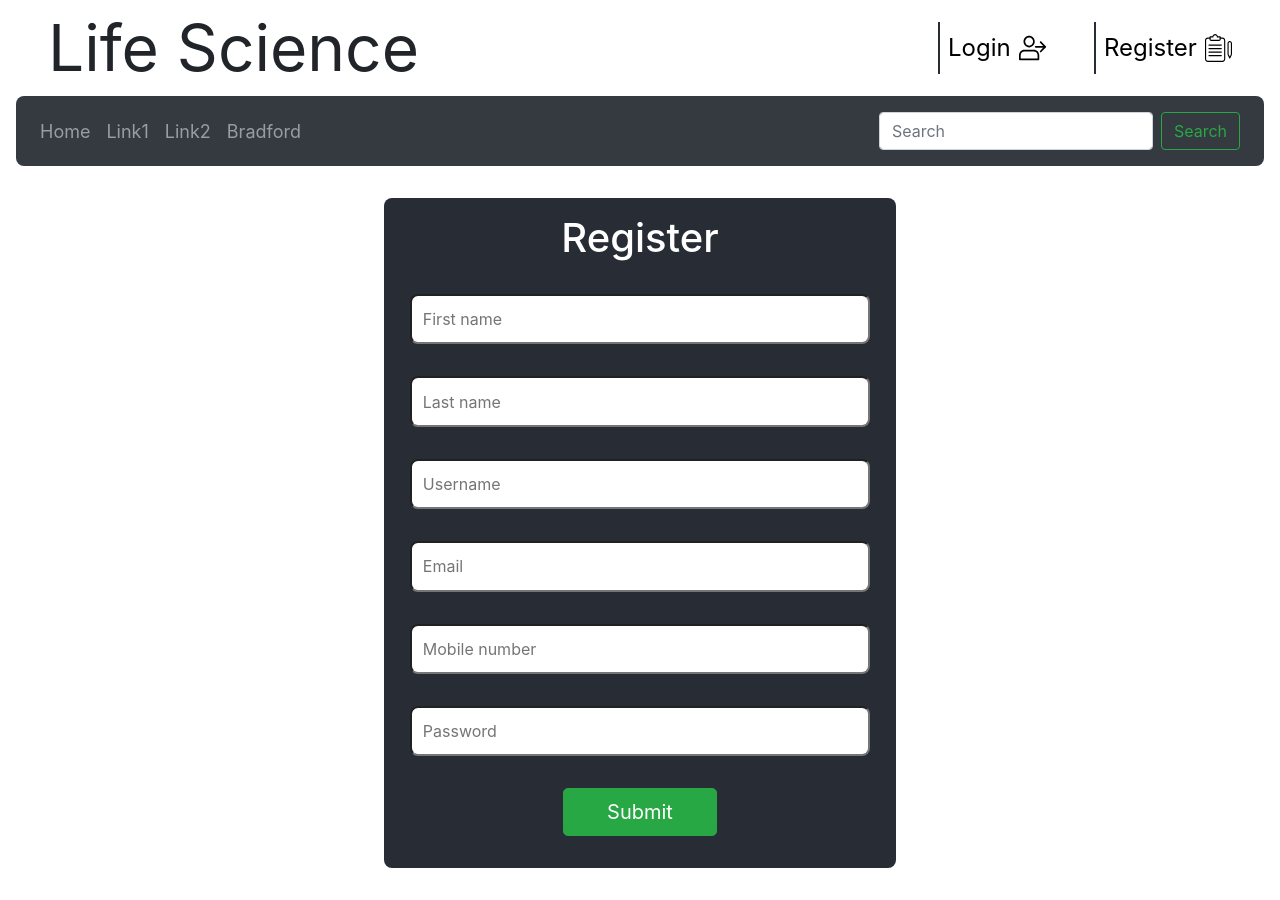
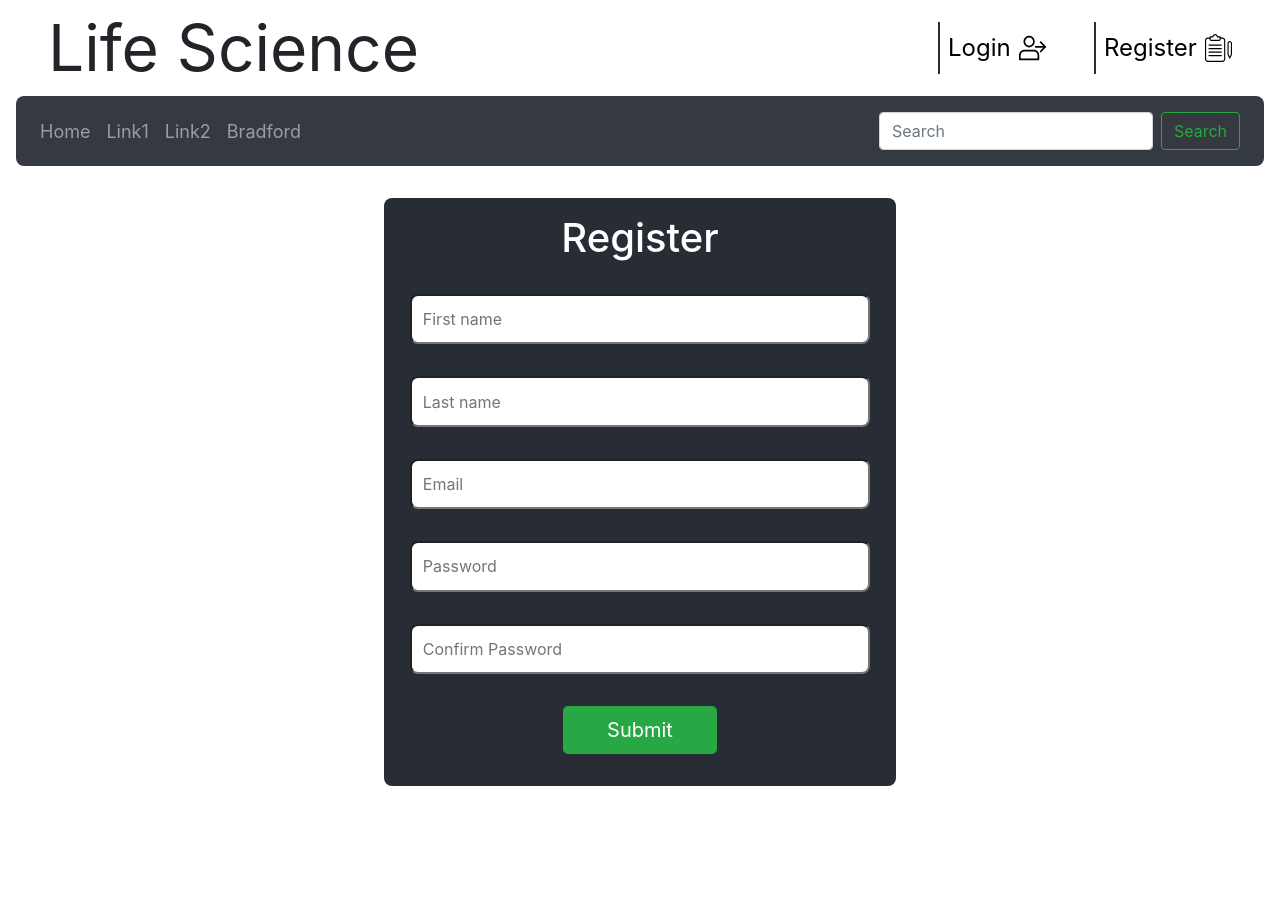
Before and after one commit to Life-Science-Project/LifeScience, a React (Create React App) app in the folder frontend/: page /register in a window 1280 px wide. After the commit the page ends 818 px from the top, so only its background shows below. Built offline with nearby package versions, Linux system fonts and the light colour scheme.

Commit message:
Auth fixes for production

```diff
--- a/frontend/src/components/Login/login.js
+++ b/frontend/src/components/Login/login.js
@@ -3,16 +3,20 @@ import {useForm} from 'react-hook-form';
 import '../Register/register.css';
 import axios from "axios";
 import {Redirect} from "react-router";
+import '../../constants.js';
+import {rootUrl} from "../../constants";
 
 const Login = ({loggedUserStateUpdater}) => {
     const [status, setStatus] = useState(false);
     const {register, handleSubmit, errors} = useForm();
     const onSubmit = data => {
-        axios.post('https://life-science-2021.herokuapp.com/api/auth/signin', data).then(resp => {
-            loggedUserStateUpdater(resp.data);
-            // Save auth-data to localStorage to retrieve on app restart
-            localStorage.setItem('auth-data', JSON.stringify(resp.data));
-            setStatus(true);
+        axios.post(rootUrl + '/api/auth/signin', data).then(resp => {
+            if (resp.status === 200) {
+                loggedUserStateUpdater(resp.data);
+                // Save auth-data to localStorage to retrieve on app restart
+                localStorage.setItem('auth-data', JSON.stringify(resp.data));
+                setStatus(true);
+            }
         });
     }
     console.log(errors);
@@ -25,8 +29,8 @@ const Login = ({loggedUserStateUpdater}) => {
                 <h1 className={"auth__form_header d-flex justify-content-center"}>Login</h1>
                 <form onSubmit={handleSubmit(onSubmit)}
                       className="d-flex justify-content-center flex-column auth__form_fields">
-                    <input type="text" placeholder="Username" name="username"
-                           ref={register({required: true, minLength: 6, maxLength: 24})}
+                    <input type="text" placeholder="Email" name="email"
+                           ref={register({required: true, pattern: /^\S+@\S+$/i})}
                            className={"auth__form_field"}/>
                     <input type="password" placeholder="Password" name="password"
                            ref={register({required: true, minLength: 6, maxLength: 24})}
--- a/frontend/src/components/Register/register.js
+++ b/frontend/src/components/Register/register.js
@@ -3,6 +3,7 @@ import {useForm} from 'react-hook-form';
 import './register.css';
 import axios from "axios";
 import {Redirect} from "react-router";
+import {rootUrl} from "../../constants";
 
 const Register = () => {
     // Used to redirect user to the home page after successful registration.
@@ -11,14 +12,13 @@ const Register = () => {
     const {register, handleSubmit, errors} = useForm();
 
     const onSubmit = data => {
-        axios.post('https://life-science-2021.herokuapp.com/api/auth/signup', {
-            "username": data.username,
+        axios.post(rootUrl + '/api/auth/signup', {
             "firstName": data.firstName,
             "lastName": data.lastName,
             "email": data.email,
             "password": data.password
         }).then(resp => {
-            if (resp.data.message === "User registered successfully!") {
+            if (resp.status === 200) {
                 setStatus(true);
             }
         });
@@ -39,16 +39,13 @@ const Register = () => {
                     <input type="text" placeholder="Last name" name="lastName"
                            ref={register({required: true, maxLength: 100})}
                            className={"auth__form_field"}/>
-                    <input type="text" placeholder="Username" name="username"
-                           ref={register({required: true, minLength: 6, maxLength: 12})}
-                           className={"auth__form_field"}/>
                     <input type="text" placeholder="Email" name="email"
                            ref={register({required: true, pattern: /^\S+@\S+$/i})}
                            className={"auth__form_field"}/>
-                    <input type="tel" placeholder="Mobile number" name="mobile"
-                           ref={register({required: true, minLength: 6, maxLength: 12})}
+                    <input type="password" placeholder="Password" name="password"
+                           ref={register({required: true, minLength: 6, maxLength: 24})}
                            className={"auth__form_field"}/>
-                    <input type="password" placeholder="Password" name="password"
+                    <input type="password" placeholder="Confirm Password" name="confirmPassword"
                            ref={register({required: true, minLength: 6, maxLength: 24})}
                            className={"auth__form_field"}/>
 
--- /dev/null
+++ b/frontend/src/constants.js
@@ -0,0 +1 @@
+export const rootUrl = "https://life-science-2021.herokuapp.com";
```
